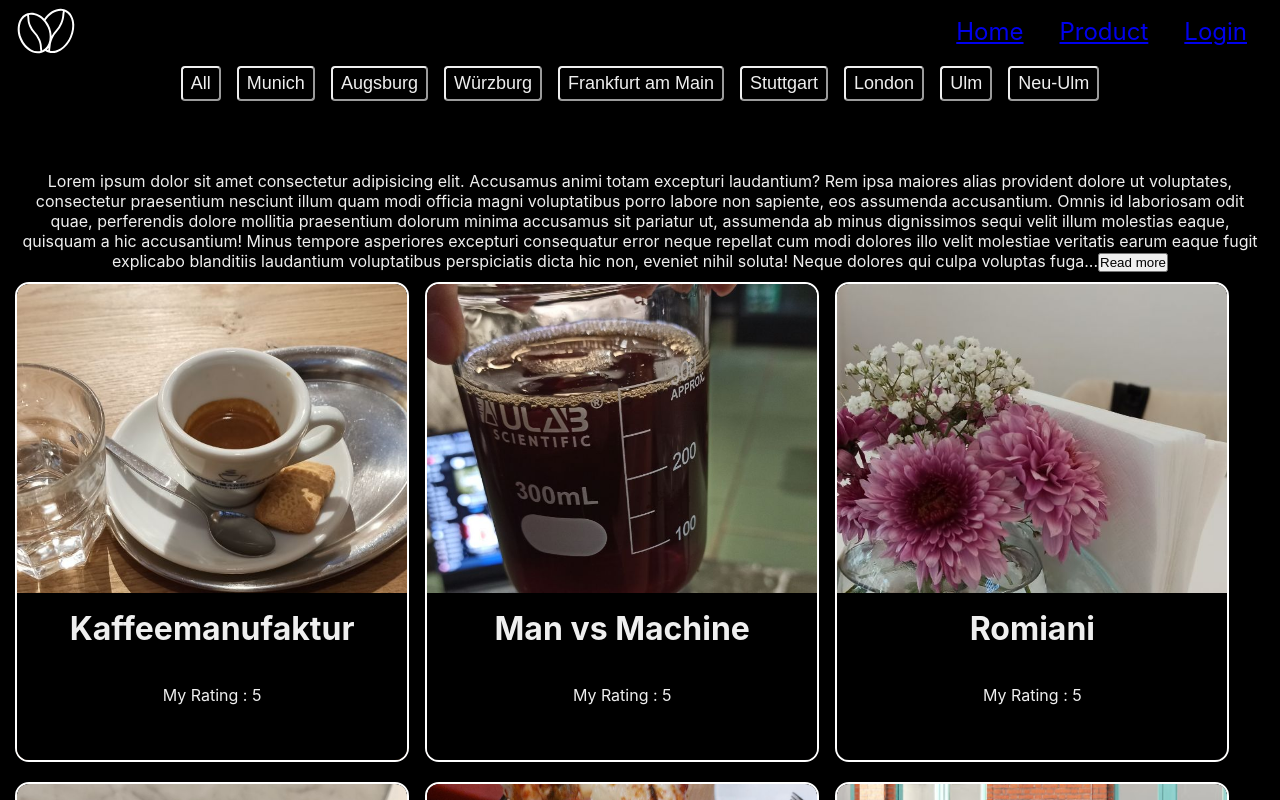
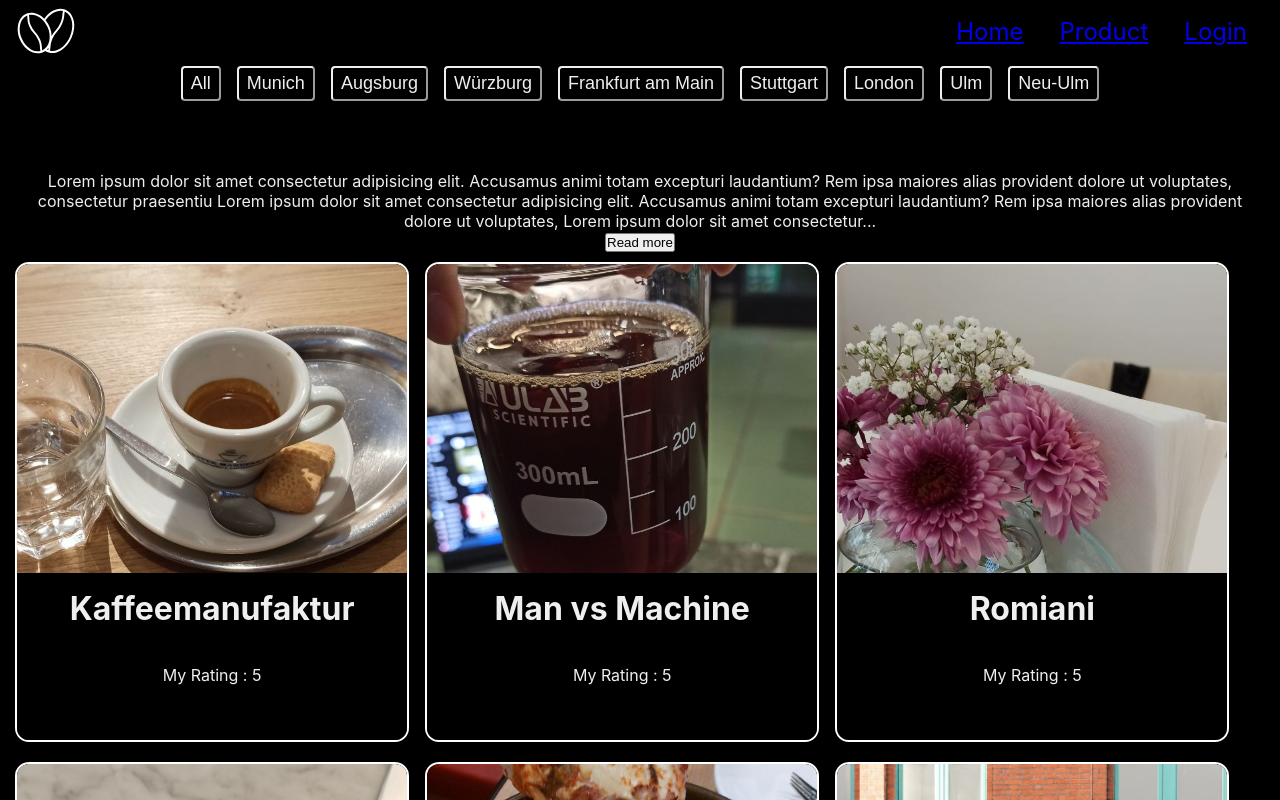
Before and after one commit to Khaanh/MyGastroTrip, a React (Create React App) app: page / in a window 1280 px wide. Shown: the top 800 px of the page. Built offline with nearby package versions, Linux system fonts and the light colour scheme.

Commit message:
feat: split and slice text

```diff
--- a/src/components/CafeList.jsx
+++ b/src/components/CafeList.jsx
@@ -73,7 +73,12 @@ const cafeList = [
 export default function CafeList({ selectedCity }) {
 	return (
 		<div>
-			<TextExpander />
+			<TextExpander
+				content={
+					"Lorem ipsum dolor sit amet consectetur adipisicing elit. Accusamus animi totam excepturi laudantium? Rem ipsa maiores alias provident dolore ut voluptates, consectetur praesentiu Lorem ipsum dolor sit amet consectetur adipisicing elit. Accusamus animi totam excepturi laudantium? Rem ipsa maiores alias provident dolore ut voluptates, Lorem ipsum dolor sit amet consectetur adipisicing elit. Accusamus animi totam excepturi laudantium? Rem ipsa maiores alias provident dolore ut voluptates, consectetur praesentiu Lorem ipsum dolor sit amet consectetur adipisicing elit. Accusamus animi totam excepturi laudantium? Rem ipsa maiores alias provident dolore ut voluptates,"
+				}
+				textSize={50}
+			/>
 			<ul className={styles.List}>
 				{/* Title
 					Rating
--- a/src/components/TextExpander.jsx
+++ b/src/components/TextExpander.jsx
@@ -1,26 +1,16 @@
 import { useState } from "react";
 
-export default function TextExpander() {
-	const [textLength, setTextLength] = useState();
-	const [content, setContent] = useState();
+export default function TextExpander({ content, textSize = 80 }) {
+	const [text, setText] = useState(content);
+
+	const convertedText = text.split(" ").slice(0, textSize).join(" ");
+
 	const [btn, setBtn] = useState();
 
 	return (
 		<div>
-			<p>
-				Lorem ipsum dolor sit amet consectetur adipisicing elit. Accusamus animi
-				totam excepturi laudantium? Rem ipsa maiores alias provident dolore ut
-				voluptates, consectetur praesentium nesciunt illum quam modi officia
-				magni voluptatibus porro labore non sapiente, eos assumenda accusantium.
-				Omnis id laboriosam odit quae, perferendis dolore mollitia praesentium
-				dolorum minima accusamus sit pariatur ut, assumenda ab minus dignissimos
-				sequi velit illum molestias eaque, quisquam a hic accusantium! Minus
-				tempore asperiores excepturi consequatur error neque repellat cum modi
-				dolores illo velit molestiae veritatis earum eaque fugit explicabo
-				blanditiis laudantium voluptatibus perspiciatis dicta hic non, eveniet
-				nihil soluta! Neque dolores qui culpa voluptas fuga...
-				<button>Read more</button>
-			</p>
+			<p>{convertedText}...</p>
+			<button>Read more</button>
 		</div>
 	);
 }
```
